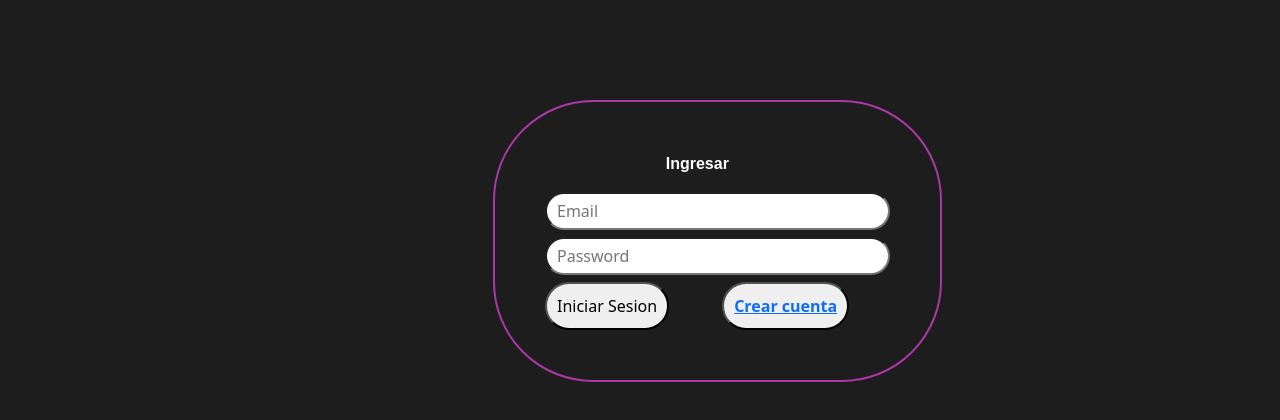
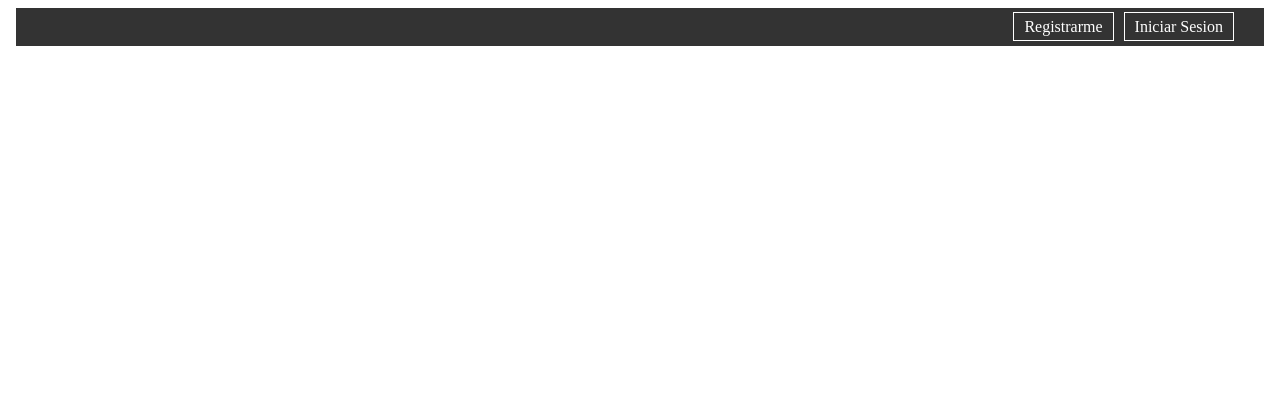
Before and after one commit to AndresMosquera9005/proyecto_2_individual, an Angular app: page / in a window 1280 px wide. Shown: the top 420 px of the page. Built offline with nearby package versions, Linux system fonts and the light colour scheme.

Commit message:
se creo el header, falta direccionarlo

```diff
--- a/src/app/app.component.ts
+++ b/src/app/app.component.ts
@@ -1,14 +1,15 @@
 import { Component } from '@angular/core';
 import { RouterOutlet } from '@angular/router';
 import { LoginComponent } from "./components/login/login.component";
+import { HeaderComponent } from './components/header/header.component';
 
 @Component({
     selector: 'app-root',
     standalone: true,
     templateUrl: './app.component.html',
     styleUrl: './app.component.css',
-    imports: [RouterOutlet, LoginComponent]
+    imports: [RouterOutlet, HeaderComponent]
 })
 export class AppComponent {
-  title = 'login';
+  title = 'header';
 }
--- /dev/null
+++ b/src/app/components/header/header.component.css
@@ -0,0 +1,19 @@
+header {
+    background-color: #333; /* Dark gray background */
+    color: white;          /* White text */
+    padding: 10px 20px;     /* Padding around content */
+    display: flex;          /* Horizontal layout */
+    justify-content: flex-end; /* Align links to the right */
+  }
+
+  header a {
+    color: inherit;        /* Inherit text color from header */
+    text-decoration: none; /* Remove underline from links */
+    margin-right: 10px;     /* Margin between links */
+    padding: 5px 10px;      /* Padding inside links */
+    border: 1px solid #fff; /* White border around links */
+  }
+
+  header a:hover {
+    background-color: #ddd; /* Light gray background on hover */
+  }
--- a/src/app/components/header/header.component.html
+++ b/src/app/components/header/header.component.html
@@ -1,16 +1,16 @@
-<p>header works!</p>
 <!DOCTYPE html>
 <html lang="en">
 <head>
     <meta charset="UTF-8">
     <meta name="viewport" content="width=device-width, initial-scale=1.0">
     <title>Header</title>
+    <link rel="stylesheet" href="https://cdnjs.cloudflare.com/ajax/libs/normalize/8.0.1/normalize.min.css" integrity="sha512-NhSC1YmyruXifcj/KFRWoC561YpHpc5Jtzgvbuzx5VozKpWvQ+4nXhPdFgmx8xqexRcpAglTj9sIBWINXa8x5w==" crossorigin="anonymous" referrerpolicy="no-referrer">
 </head>
 <body>
     <header>
         <div id="id-div-button">
-            <button id="Registrate">Registrate</button>
-            <button id="Iniciar_sesion">Iniciar sesion</button>
+            <a href="">Registrarme</a>
+            <a href="">Iniciar Sesion</a>
         </div>
     </header>
 </body>
```
Also changed, not shown: src/app/app.routes.ts (+9 -5 lines).
